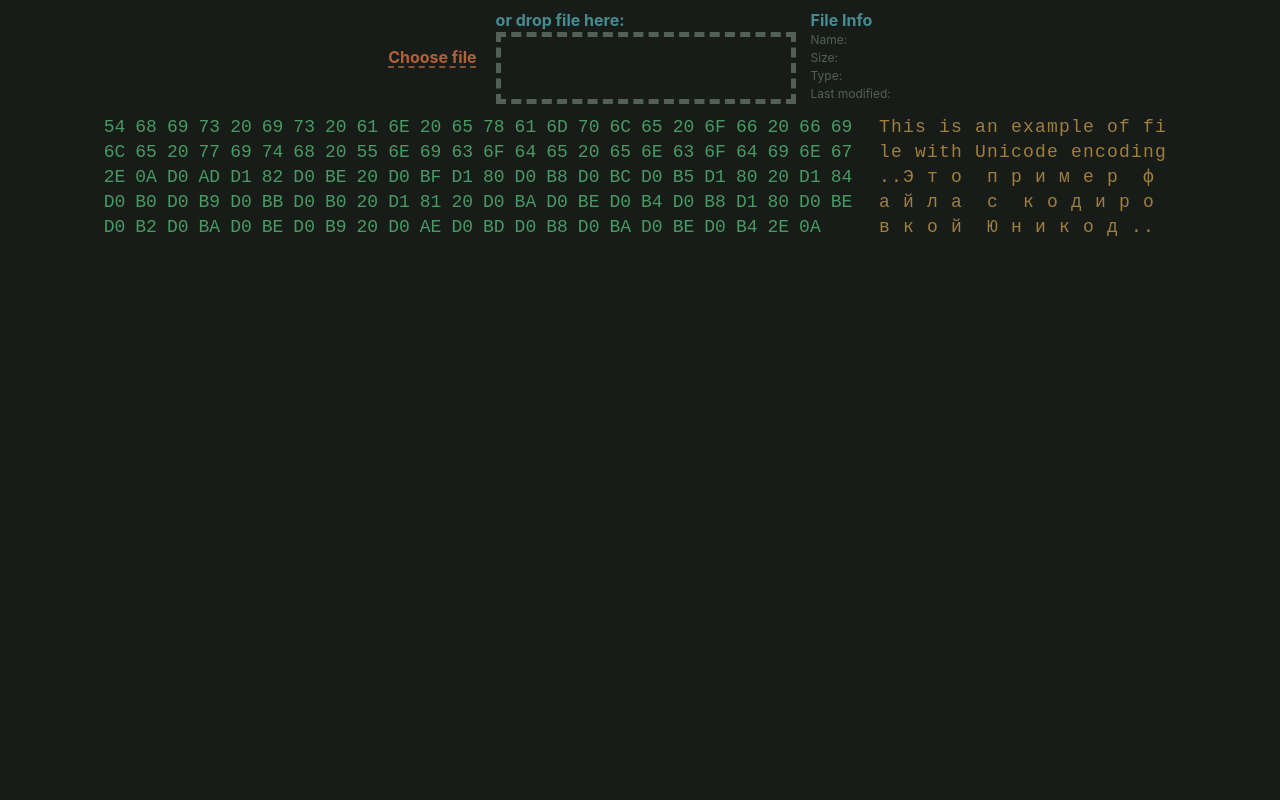
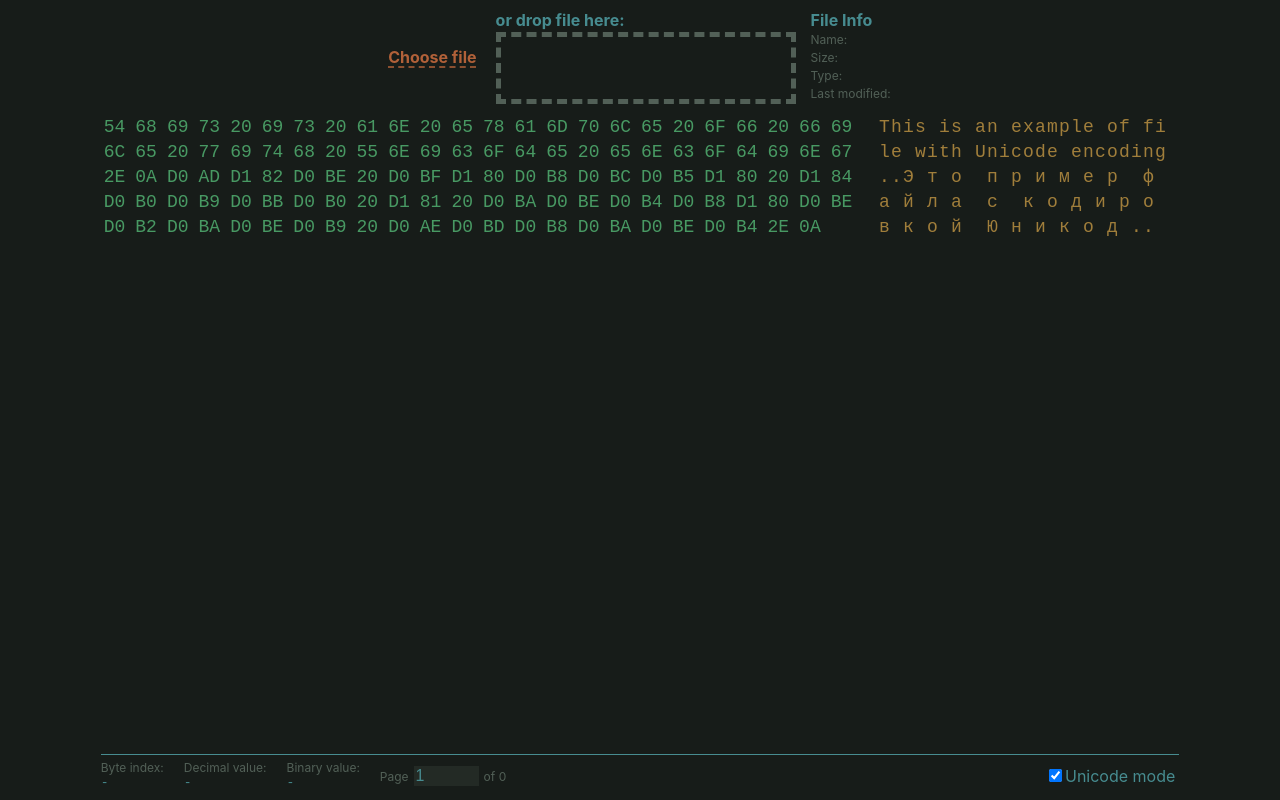
Before and after one commit to blrop/hex-viewer, a React (Create React App) app: page / in a window 1280 px wide. Built offline with nearby package versions, Linux system fonts and the light colour scheme.

Commit message:
always show status bar

```diff
--- a/src/components/App.js
+++ b/src/components/App.js
@@ -67,7 +67,7 @@ function App() {
                     selectedByteIndex={ selectedByteIndex }
                     setSelectedByteIndex={ setSelectedByteIndex }
                 />
-                { file && <StatusBar
+                <StatusBar
                     currentByte={ fileBytes[selectedByteIndex] }
                     currentByteIndex={ selectedByteIndex + ((page - 1) * PAGE_SIZE) }
                     currentPage={ page }
@@ -75,7 +75,7 @@ function App() {
                     setPage={ handleSetPage }
                     unicodeMode={ unicodeMode }
                     toggleUnicodeMode={ toggleUnicodeMode }
-                /> }
+                />
             </div>
         </div>
     );
```
